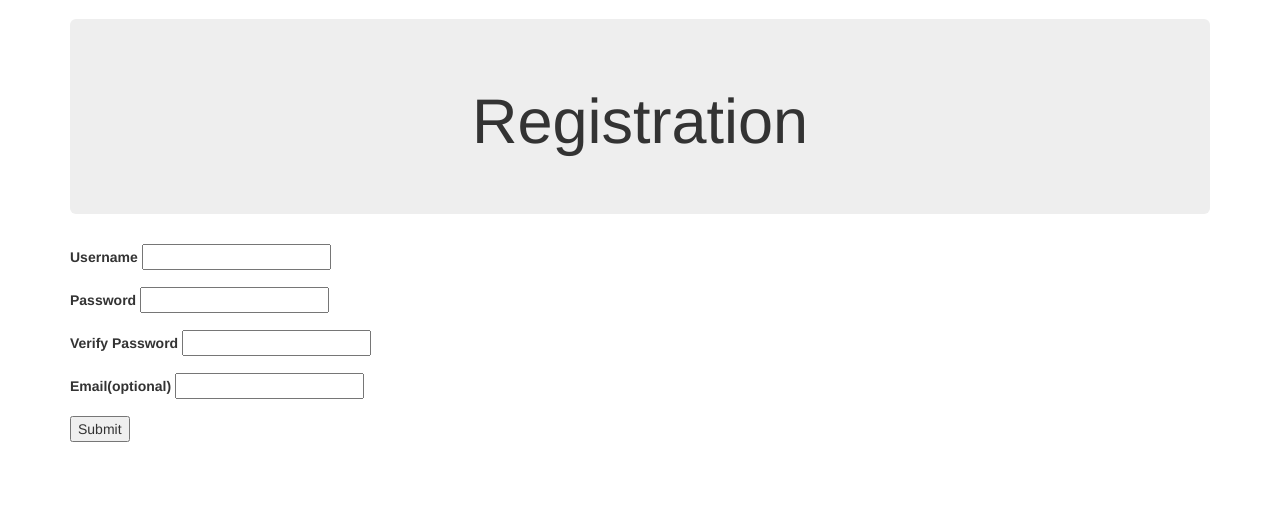
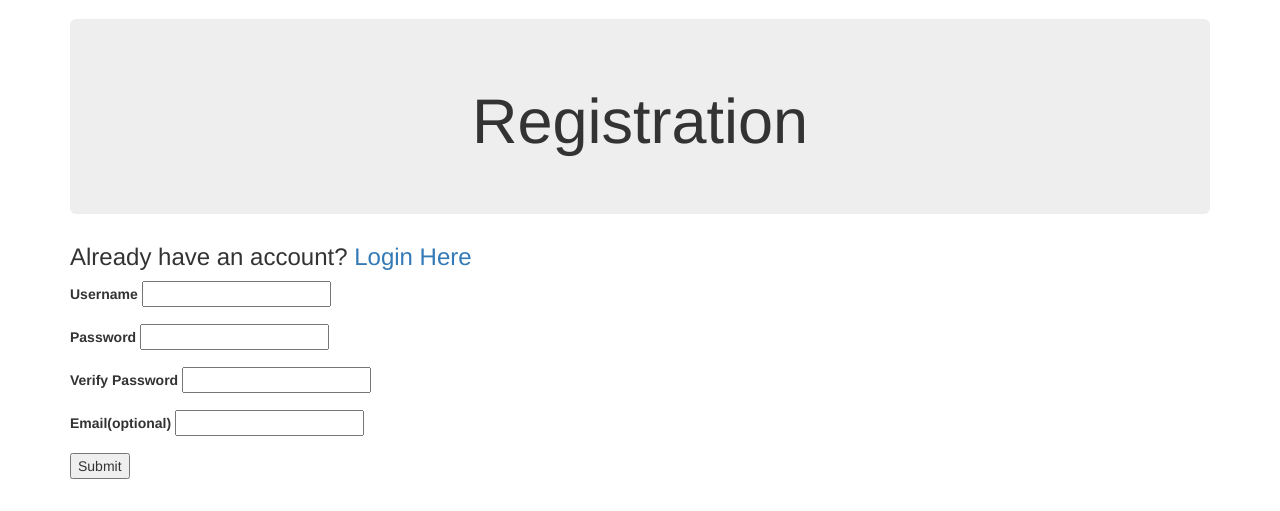
Before and after one commit to johnlaine1/udacity-fsnd-blog, a Python web app: template templates/registration.html in a window 1280 px wide. Shown: the part 51-562 px from the top of the page. Run offline with Jinja, Linux system fonts and the light colour scheme; the template is opened without the code that fills it, so the values that code supplies are empty; some libraries are stand-ins or nearby versions.

Commit message:
feat: Add link to login page on registration page
In case users already have an account

```diff
--- a/templates/registration.html
+++ b/templates/registration.html
@@ -4,6 +4,9 @@
 
 <div class="jumbotron text-center">
     <h1>Registration</h1>
+</div>
+<div>
+    <h3>Already have an account? <a href="/login">Login Here</a></h3>
 </div>
 <form method="post" class="form-vertical">
         <div class="form-group">
```
